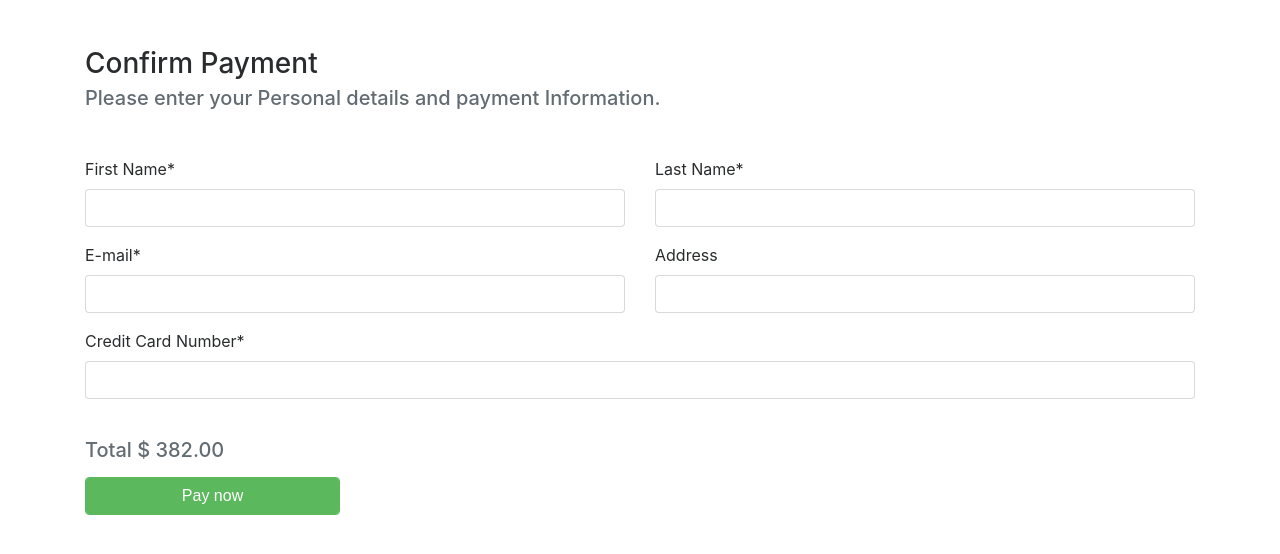
After one commit to NikiSchlifke/php_niki_schlifke-codereview_week08, a PHP site: page /confirmPayment.php in a window 1280 px wide. The commit adds this page. Shown: the top 554 px of the page. Run offline with PHP 8.4, Linux system fonts and the light colour scheme; some libraries are stand-ins or nearby versions.

Commit message:
add payment form

```diff
--- /dev/null
+++ b/confirmPayment.php
@@ -0,0 +1,72 @@
+<!DOCTYPE html>
+<html lang="en">
+<head>
+    <meta charset="UTF-8">
+    <meta charset="UTF-8">
+    <meta name="viewport"
+          content="width=device-width, user-scalable=no, initial-scale=1.0, maximum-scale=1.0, minimum-scale=1.0">
+    <meta http-equiv="X-UA-Compatible" content="ie=edge">
+    <script src="https://ajax.googleapis.com/ajax/libs/jquery/3.2.1/jquery.min.js"></script>
+
+    <link rel="stylesheet" href="https://maxcdn.bootstrapcdn.com/bootstrap/4.0.0-alpha.6/css/bootstrap.min.css"
+          integrity="sha384-rwoIResjU2yc3z8GV/NPeZWAv56rSmLldC3R/AZzGRnGxQQKnKkoFVhFQhNUwEyJ" crossorigin="anonymous">
+    <script src="https://cdnjs.cloudflare.com/ajax/libs/tether/1.4.0/js/tether.min.js"
+            integrity="sha384-DztdAPBWPRXSA/3eYEEUWrWCy7G5KFbe8fFjk5JAIxUYHKkDx6Qin1DkWx51bBrb"
+            crossorigin="anonymous"></script>
+    <script src="https://maxcdn.bootstrapcdn.com/bootstrap/4.0.0-alpha.6/js/bootstrap.min.js"
+            integrity="sha384-vBWWzlZJ8ea9aCX4pEW3rVHjgjt7zpkNpZk+02D9phzyeVkE+jo0ieGizqPLForn"
+            crossorigin="anonymous"></script>
+    <link rel="stylesheet" href="css/main.css">
+    <title>Enter your Details</title>
+</head>
+<body>
+<div class="container">
+    <div class="my-5">
+    <h3>Confirm Payment</h3>
+    <h5 class="text-muted">Please enter your Personal details and payment Information.</h5>
+    </div>
+        <form>
+
+    <div class="row">
+        <div class="col-xs-12 col-md-6 form-group">
+            <label for="first-name">
+                First Name*
+            </label>
+            <input class="form-control" type="text" name="first-name" id="first-name">
+        </div>
+        <div class="col-xs-12 col-md-6 form-group">
+            <label for="last-name">
+                Last Name*
+            </label>
+            <input class="form-control" type="text" name="last-name" id="last-name">
+        </div>
+        <div class="col-xs-12 col-md-6 form-group">
+            <label for="e-mail">
+                E-mail*
+            </label>
+            <input class="form-control" type="email" name="e-mail" id="e-mail">
+        </div>
+        <div class="col-xs-12 col-md-6 form-group">
+            <label for="address">
+                Address
+            </label>
+            <input class="form-control" type="text" name="address" id="address">
+        </div>
+        <div class="col-md-12 form-group">
+            <label for="card-number">
+                Credit Card Number*
+            </label>
+            <input class="form-control" type="text" name="card-number" id="card-number">
+        </div>
+        <div class="form-group col-md-3 my-4">
+            <label for="pay-now">
+                <h5 class="text-muted">Total $ 382.00</h5>
+            </label>
+            <button class="btn btn-success px-4 form-control" id="pay-now">Pay now</button>
+
+        </div>
+    </div>
+</form>
+</div>
+</body>
+</html>
--- a/index.php
+++ b/index.php
@@ -42,7 +42,7 @@
                             </div>
                         </div>
                         <div class="card-block">
-                            <a href="#" class="btn btn-success checkout-buttons">PROCEED TO CHECKOUT</a>
+                            <a href="confirmPayment.php" class="btn btn-success checkout-buttons">PROCEED TO CHECKOUT</a>
                         </div>
 
                     </div>
```
Also changed, not shown: scripts/cart.js (line endings or trailing spaces).
